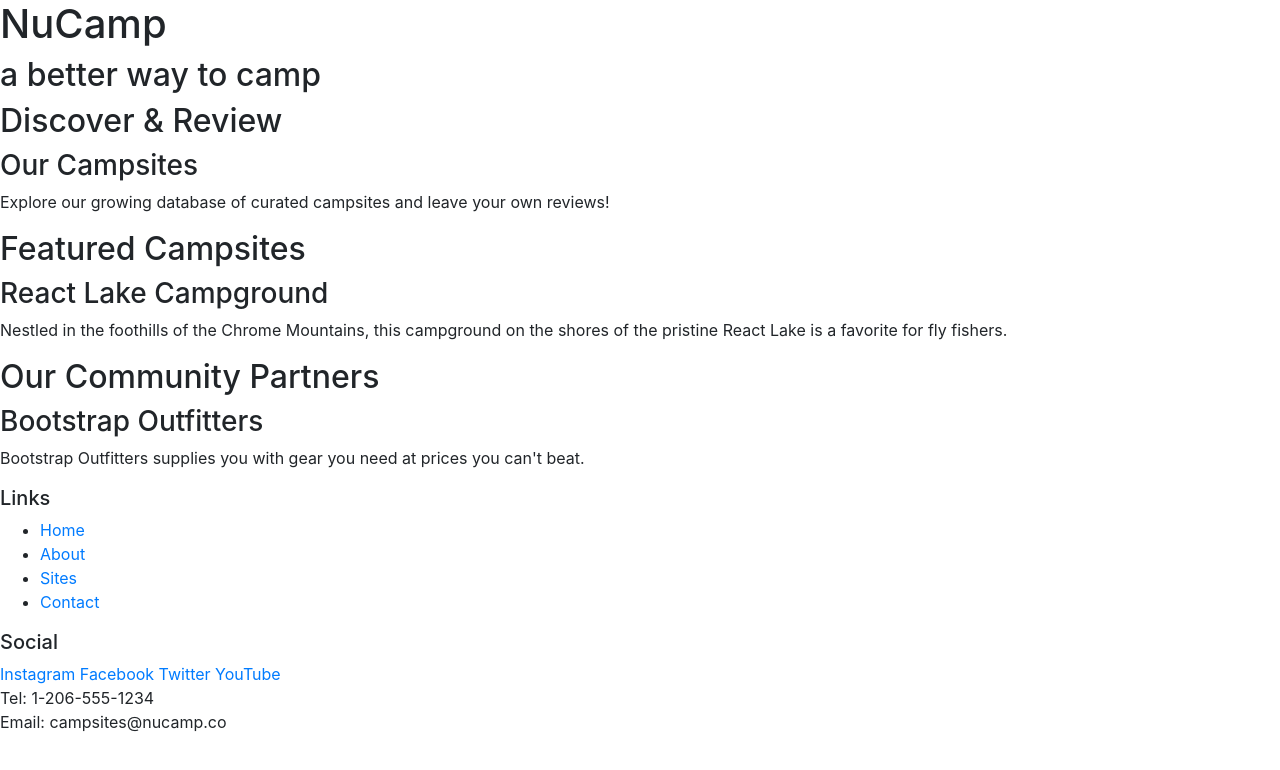
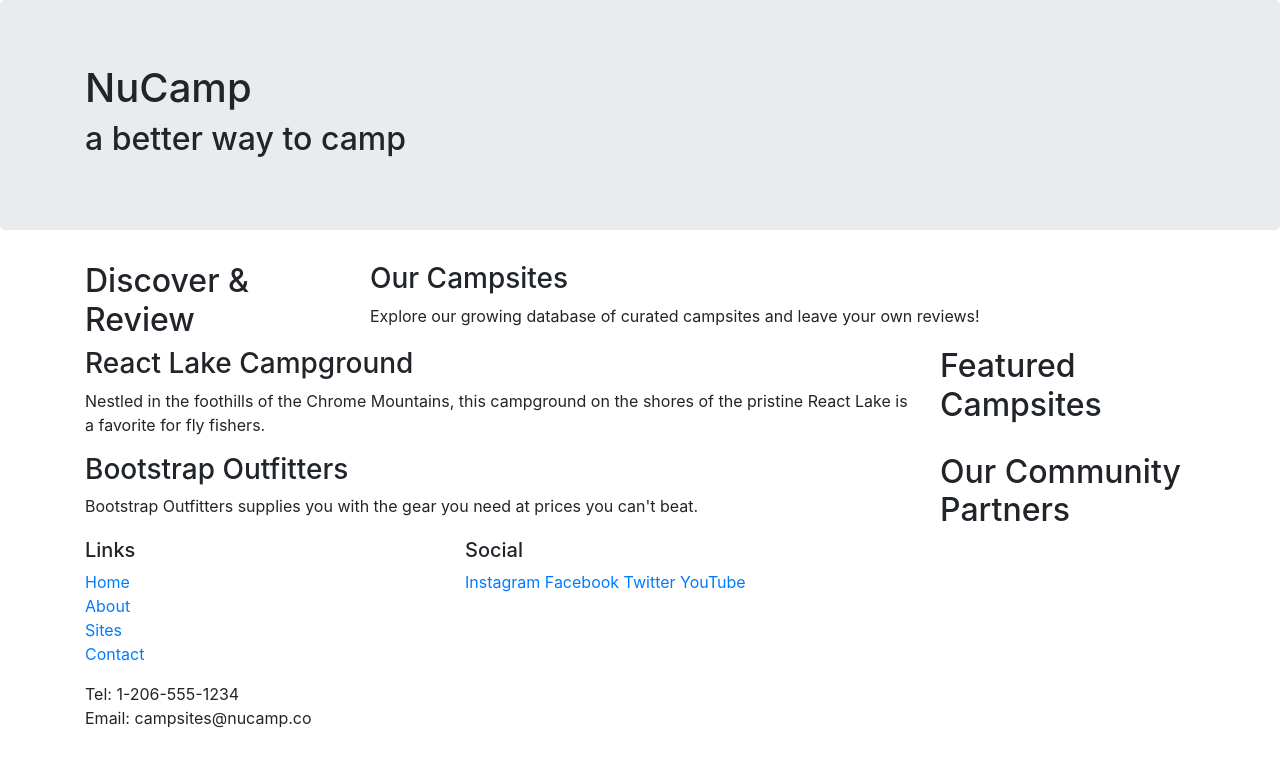
Before and after one commit to jusyou8045/nucampsite, a website: page index.html in a window 1280 px wide. Drawn offline with nearby package versions, Linux system fonts and the light colour scheme.

Commit message:
Bootstrap Grid

```diff
--- a/index.html
+++ b/index.html
@@ -13,61 +13,73 @@
     </head>
 
     <body>
-        <header>
-            <div>
+        <header class="jumbotron">
+            <div class="container">
+                <div class="row">
+                    <div class="col">
                         <h1>NuCamp</h1>
                         <h2>a better way to camp</h2>
                     </div>
+                </div>
+            </div>
         </header>
 
-        <div>
+        <div class="container">
+            <div class="row">
+                <div class="col-sm-4 col-md-3">
                     <h2>Discover & Review</h2>
+                </div>
+                <div class="col">
                     <h3>Our Campsites</h3>
-            <p>
-                Explore our growing database of curated campsites and leave your
-                own reviews!
-            </p>
+                    <p>Explore our growing database of curated campsites and leave your own reviews!</p>
+                </div>
             </div>
 
-        <div>
+            <div class="row">
+                <div class="col-sm-4 order-sm-last col-md-3">
                     <h2>Featured Campsites</h2>
+                </div>
+                <div class="col">
                     <h3>React Lake Campground</h3>
-            <p>
-                Nestled in the foothills of the Chrome Mountains, this
-                campground on the shores of the pristine React Lake is a
-                favorite for fly fishers.
-            </p>
+                    <p>Nestled in the foothills of the Chrome Mountains, this campground on the shores of the pristine React Lake is a favorite for fly fishers.</p>
+                   </div>
             </div>
 
-        <div>
+            <div class="row">
+                <div class="col-sm-4 order-sm-last col-md-3">
                     <h2>Our Community Partners</h2>
+                </div>
+                <div class="col">
                     <h3>Bootstrap Outfitters</h3>
-            <p>
-                Bootstrap Outfitters supplies you with gear you need at prices
-                you can't beat.
-            </p>
+                    <p>Bootstrap Outfitters supplies you with the gear you need at prices you can't beat.</p>
+                </div>
+            </div>
         </div>
 
         <footer>
-            <div>
+            <div class="container">
+                <div class="row">
+                    <div class="col-4 col-sm-21 offset-">
                         <h5>Links</h5>
-                <ul>
+                        <ul class="list-unstyled">
                             <li><a href="#">Home</a></li>
                             <li><a href="#">About</a></li>
                             <li><a href="#">Sites</a></li>
                             <li><a href="#">Contact</a></li>
                         </ul>
                     </div>
-            <div>
+                    <div class="col-6 col-sm-5">
                         <h5>Social</h5>
                         <a href="http://instagram.com/">Instagram</a>
                         <a href="http://facebook.com/">Facebook</a>
                         <a href="http://twitter.com/">Twitter</a>
                         <a href="http://youtube.com/">YouTube</a>
                     </div>
-            <div>
+                    <div class="col-sm-4">
                         Tel: 1-206-555-1234<br />
                         Email: campsites@nucamp.co
+                    </div>
+               </div>
             </div>
         </footer>
         <!-- jQuery must come first, then Popper.js, then the Bootstrap JavaScript plugins.-->
```
Lines whose indentation alone changed are shown as unchanged.
